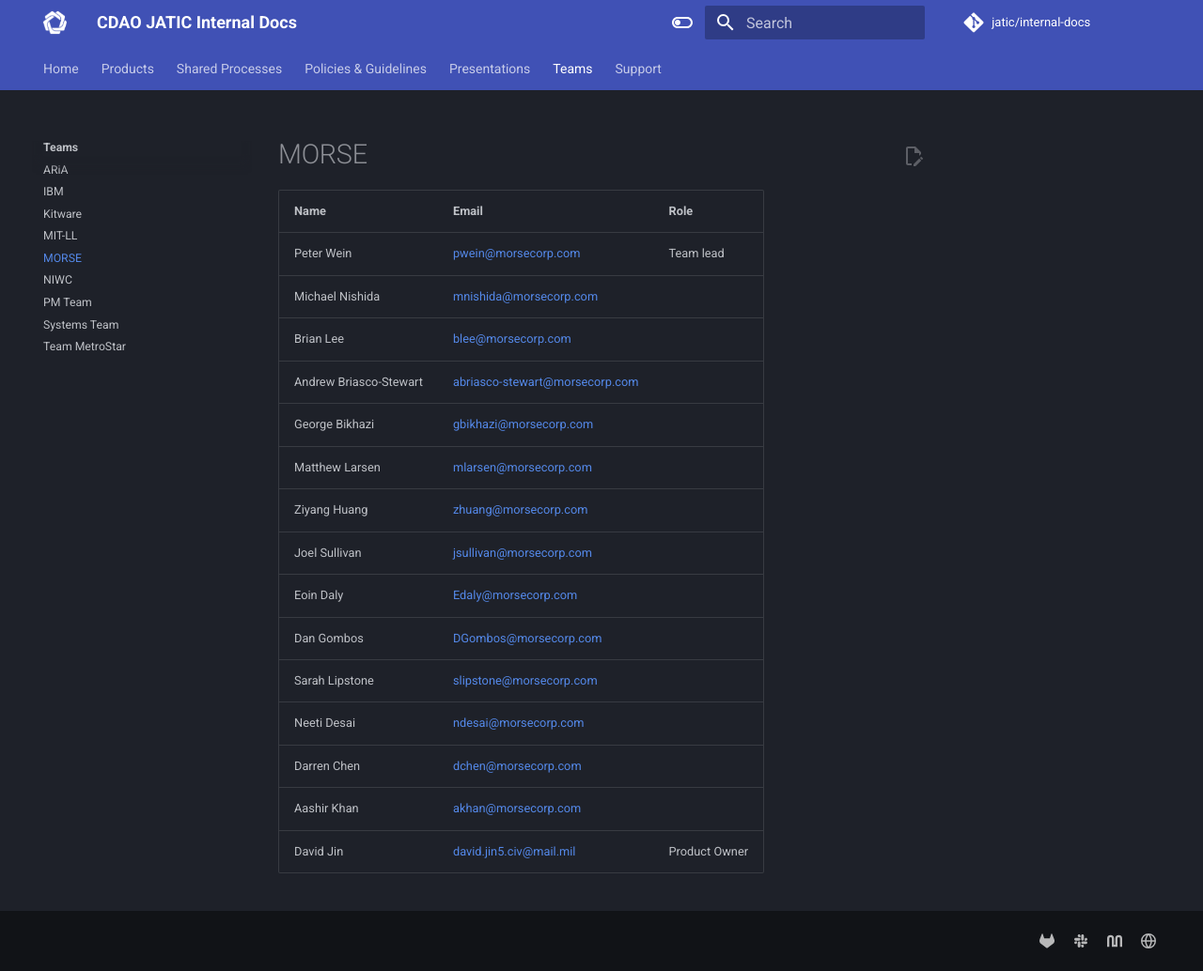
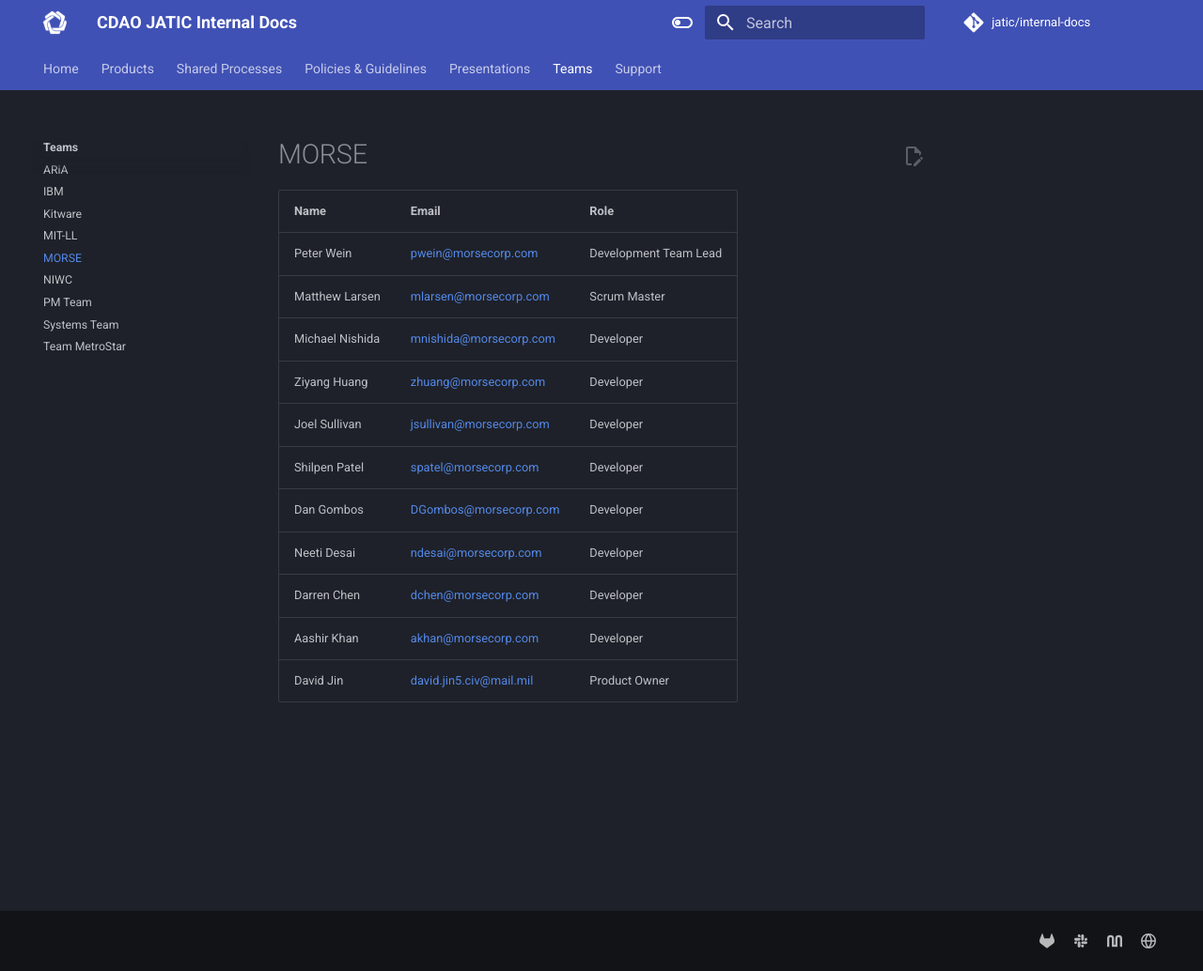
Before and after one commit to zheng0xd/JATIC-internal-docs, an MkDocs documentation site: the page built from docs/teams/morse.md, in a window 1280 px wide and 1034 px high. Shown: the whole window at 94% size. Built offline with MkDocs 1.6.1 and Material for MkDocs 9.7.7, drawn with Linux system fonts in a browser that asks for light colours.

Commit message:
Update MORSE team to reflect current team composition and roles

```diff
--- a/docs/teams/morse.md
+++ b/docs/teams/morse.md
@@ -2,18 +2,14 @@
 
 | Name | Email | Role |
 | ---- | ----- | ---- |
-| Peter Wein | <pwein@morsecorp.com> | Team lead |
-| Michael Nishida | <mnishida@morsecorp.com> | |
-| Brian Lee | <blee@morsecorp.com> | |
-| Andrew Briasco-Stewart | <abriasco-stewart@morsecorp.com> | |
-| George Bikhazi | <gbikhazi@morsecorp.com> | |
-| Matthew Larsen | <mlarsen@morsecorp.com> | |
-| Ziyang Huang | <zhuang@morsecorp.com> | |
-| Joel Sullivan | <jsullivan@morsecorp.com> | |
-| Eoin Daly | <Edaly@morsecorp.com> | |
-| Dan Gombos | <DGombos@morsecorp.com> | |
-| Sarah Lipstone | <slipstone@morsecorp.com> | |
-| Neeti Desai | <ndesai@morsecorp.com> | |
-| Darren Chen | <dchen@morsecorp.com> | |
-| Aashir Khan | <akhan@morsecorp.com> | |
+| Peter Wein | <pwein@morsecorp.com> | Development Team Lead |
+| Matthew Larsen | <mlarsen@morsecorp.com> | Scrum Master |
+| Michael Nishida | <mnishida@morsecorp.com> | Developer |
+| Ziyang Huang | <zhuang@morsecorp.com> | Developer |
+| Joel Sullivan | <jsullivan@morsecorp.com> | Developer |
+| Shilpen Patel | <spatel@morsecorp.com> | Developer |
+| Dan Gombos | <DGombos@morsecorp.com> | Developer |
+| Neeti Desai | <ndesai@morsecorp.com> | Developer |
+| Darren Chen | <dchen@morsecorp.com> | Developer |
+| Aashir Khan | <akhan@morsecorp.com> | Developer |
 | David Jin | <david.jin5.civ@mail.mil> | Product Owner |
```
